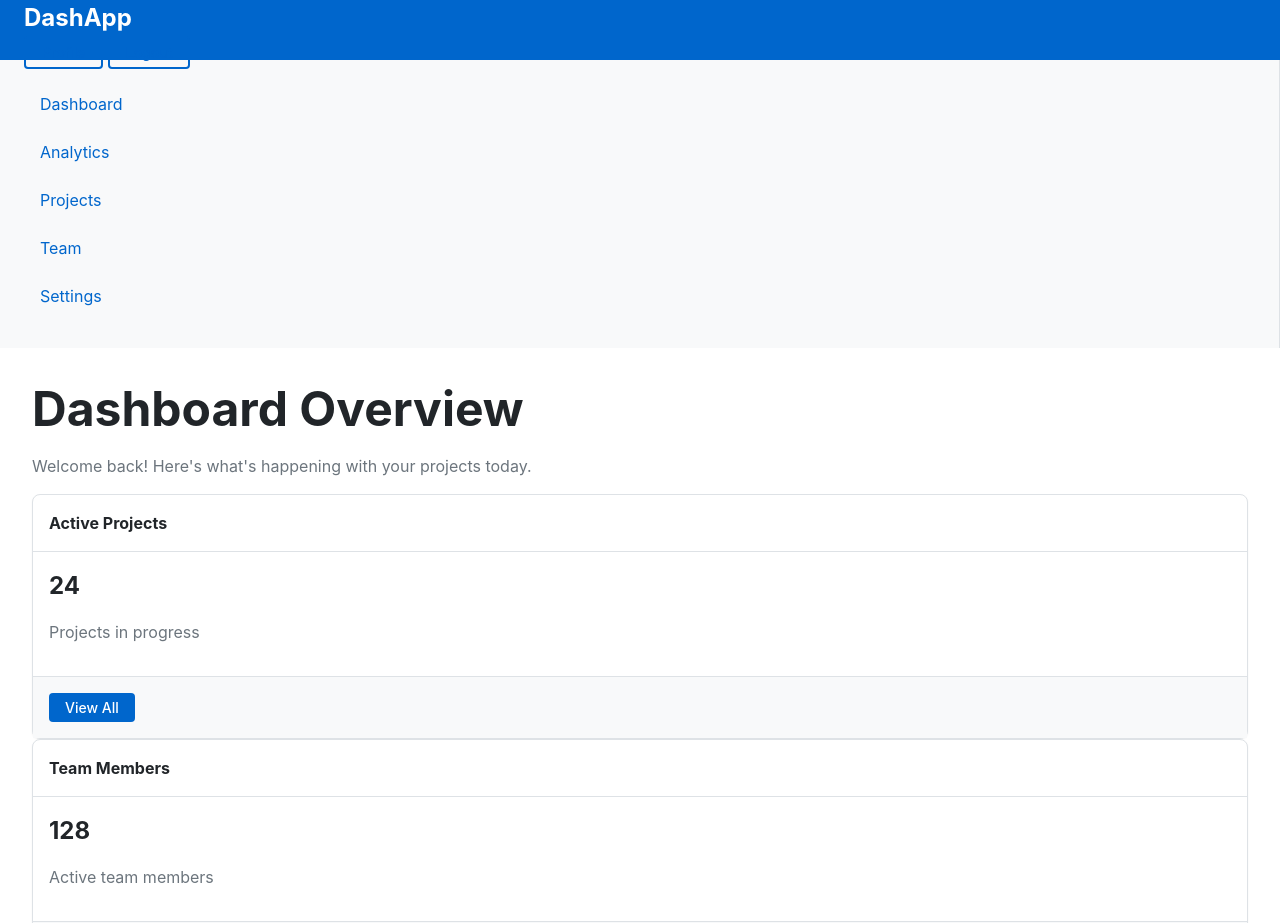
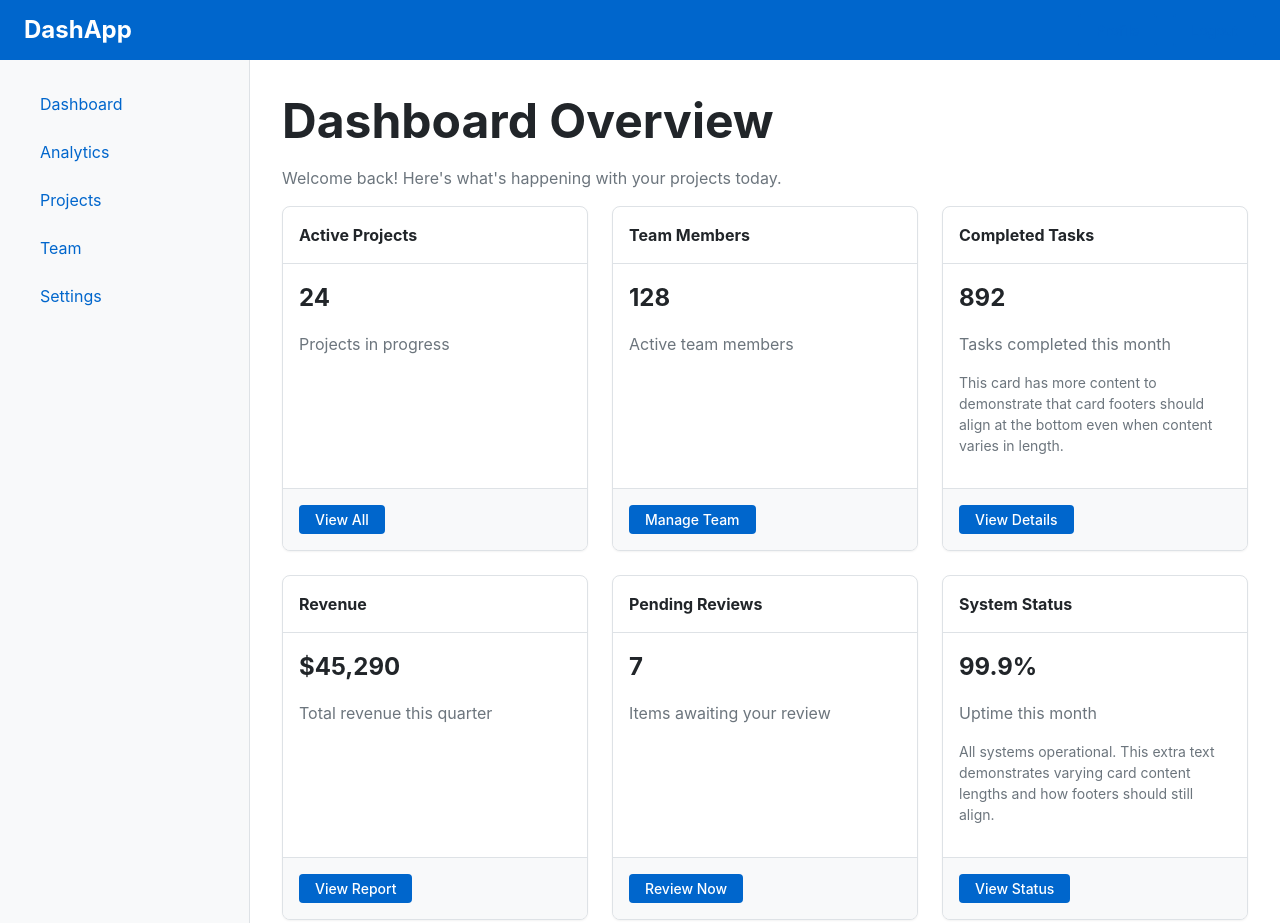
Before and after one commit to blaisepalombo/palombo-wdd331-portfolio, a plain HTML site: page unit-2/flexbox-layouts/dashboard.html in a window 1280 px wide. Shown: the top 923 px of the page. Drawn offline with Linux system fonts and the light colour scheme.

Commit message:
feat: implement responsive flex layouts for dashboard, product, and article sections

```diff
--- a/unit-2/flexbox-layouts/css/layout/dashboard.css
+++ b/unit-2/flexbox-layouts/css/layout/dashboard.css
@@ -10,21 +10,19 @@
  * - Cards in main content should use nested Flexbox with sticky footers
  */
 
-/* TODO: Style the dashboard container
- * Hint: Use display: flex with flex-direction: column and min-height: 100vh
- * This creates a full-height column flex container
- */
+/* Dashboard container: full-height column flex layout for sticky footer */
 .dashboard {
-    /* Your code here */
+  min-height: 100vh;
+  display: flex;
+  flex-direction: column;
 }
 
-/* TODO: Style the dashboard header
- * Hint: Fixed height, use Flexbox to position logo and user menu
- * Use align-items: center for vertical alignment
- * Consider how to push user menu to the right
- */
+/* Header: flex row, center items, push user menu right with margin-left:auto */
 .dashboard-header {
-    /* Your code here */
+  display: flex;
+  align-items: center;
+  gap: var(--spacing-lg);
+
   height: var(--header-height);
   background-color: var(--color-primary);
   color: white;
@@ -37,37 +35,43 @@
 }
 
 .dashboard-user-menu {
-    /* Your code here - how do you push this to the right? */
+  margin-left: auto;
+  display: flex;
+  align-items: center;
+  gap: var(--spacing-med);
 }
 
-/* TODO: Style the main body area (sidebar + content)
- * Hint: This should be a Flexbox row that grows to fill available space
- * Use flex: 1 to make this section expand
- */
+/* Body: grows to fill available height; row layout for sidebar + main */
 .dashboard-body {
-    /* Your code here */
+  display: flex;
+  flex-direction: row;
+  flex-grow: 1;     /* fill remaining vertical space */
+  flex-shrink: 1;
+  flex-basis: auto;
+  min-height: 0;    /* prevents overflow issues in some browsers */
 }
 
-/* TODO: Style the sidebar
- * Hint: Fixed width using var(--sidebar-width)
- * Use flex-shrink: 0 to prevent it from shrinking
- * Sidebar navigation items should stack vertically
- */
+/* Sidebar: fixed width and no shrinking */
 .dashboard-sidebar {
-    /* Your code here */
+  flex-grow: 0;
+  flex-shrink: 0;
+  flex-basis: var(--sidebar-width);
+
   background-color: var(--color-surface);
   border-right: 1px solid var(--color-border);
   padding: var(--spacing-lg);
 }
 
+/* Nav stack */
 .sidebar-nav {
-    /* Your code here - stack nav items vertically */
+  display: flex;
+  flex-direction: column;
+  gap: var(--spacing-sm);
 }
 
 .sidebar-nav-item {
   padding: var(--spacing-sm) var(--spacing-med);
   border-radius: var(--radius-sm);
-    margin-bottom: var(--spacing-sm);
   display: block;
 }
 
@@ -75,34 +79,38 @@
   background-color: var(--color-border);
 }
 
-/* TODO: Style the main content area
- * Hint: Should grow to fill remaining width
- * Use flex: 1 to expand
- */
+/* Main: fills remaining width */
 .dashboard-main {
-    /* Your code here */
+  flex-grow: 1;
+  flex-shrink: 1;
+  flex-basis: 0;
+
   padding: var(--spacing-xl);
+  min-width: 0;
 }
 
-/* TODO: Style the cards container
- * Hint: Consider using Flexbox with flex-wrap or CSS Grid
- * Cards should be arranged in a responsive grid pattern
- */
+/* Cards container: responsive flex wrap grid */
 .dashboard-cards {
-    /* Your code here */
+  display: flex;
+  flex-wrap: wrap;
+  gap: var(--spacing-lg);
+  align-content: flex-start; /* align-content requirement (wrap + multiple rows) */
 }
 
-/* TODO: Style individual cards with nested Flexbox
- * Hint: Each card should be a flex container with flex-direction: column
- * The card body should use flex: 1 to push the footer to the bottom
- * This is the sticky footer pattern from the reading
- */
+/* Card: flex item sizing + nested flex column for sticky footer */
 .dashboard-card {
-    /* Your code here */
+  flex-grow: 1;
+  flex-shrink: 1;
+  flex-basis: 280px;
+
+  display: flex;
+  flex-direction: column;
+
   background-color: white;
   border: 1px solid var(--color-border);
   border-radius: var(--radius-med);
   box-shadow: var(--shadow-sm);
+  overflow: hidden;
 }
 
 .dashboard-card-header {
@@ -112,25 +120,28 @@
 }
 
 .dashboard-card-body {
-    /* Your code here - this should grow to fill available space */
+  flex-grow: 1;
+  flex-shrink: 1;
+  flex-basis: auto;
+
   padding: var(--spacing-med);
+  min-height: 0;
 }
 
 .dashboard-card-footer {
-    /* Your code here - this should stay at the bottom */
+  margin-top: auto; /* sticky footer inside the card */
   padding: var(--spacing-med);
   border-top: 1px solid var(--color-border);
   background-color: var(--color-surface);
 }
 
-/* TODO: Style the dashboard footer
- * Hint: Fixed height that stays at bottom
- * Use Flexbox to center content if needed
- */
+/* Footer: fixed height, pinned to bottom by dashboard flex layout */
 .dashboard-footer {
-    /* Your code here */
   height: 60px;
   background-color: var(--color-surface);
   border-top: 1px solid var(--color-border);
   padding: 0 var(--spacing-lg);
+
+  display: flex;
+  align-items: center;
 }
```
Also changed, not shown: unit-2/flexbox-layouts/FLEXBOX-DECISIONS.md (added, +25 -0 lines), unit-2/flexbox-layouts/css/layout/article.css (+58 -38 lines), unit-2/flexbox-layouts/css/layout/product.css (+59 -38 lines). Lines whose indentation alone changed are shown as unchanged.
